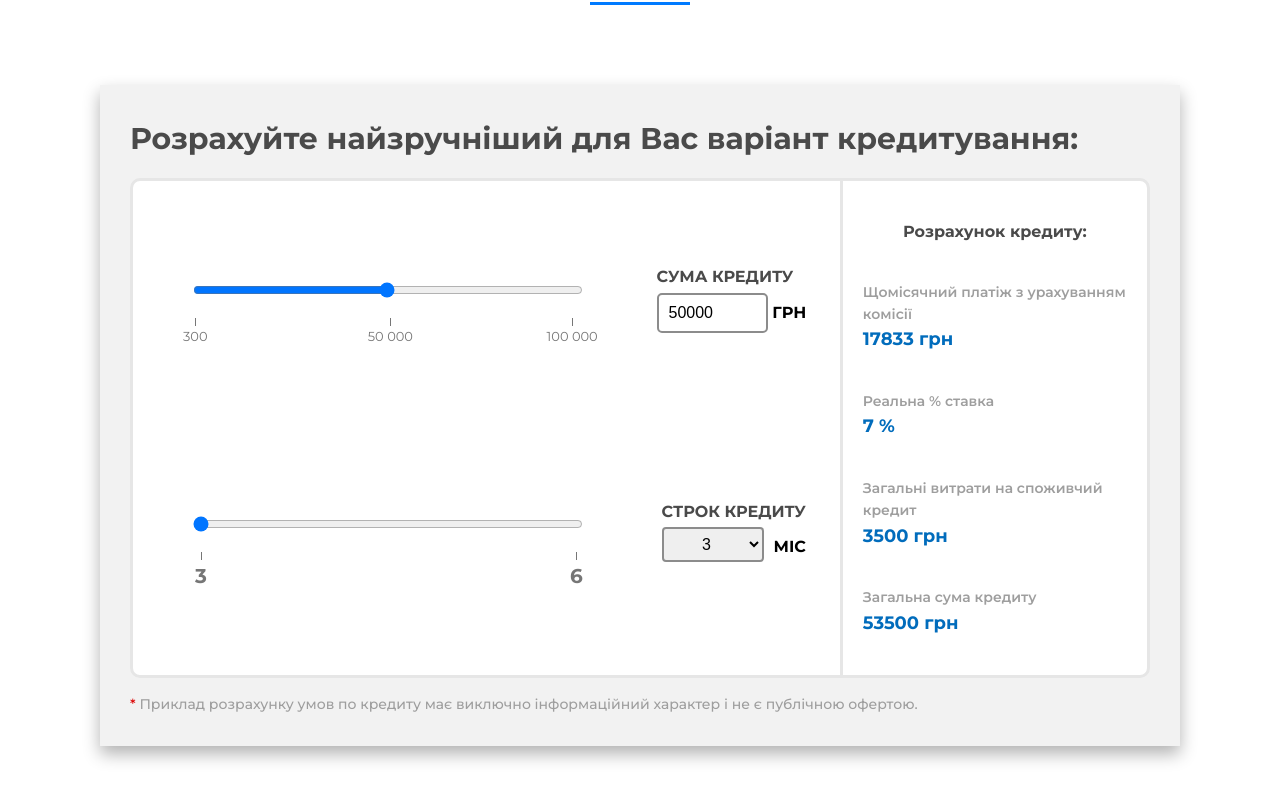
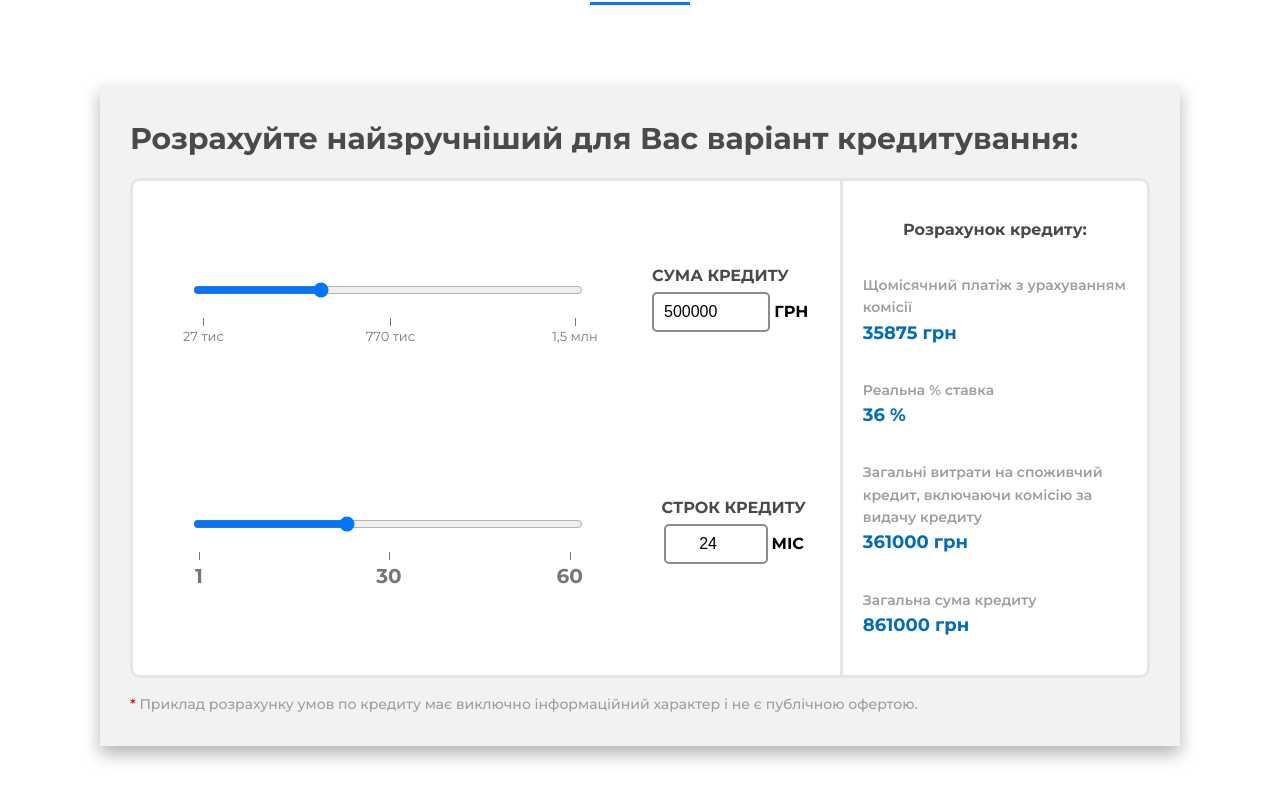
Before and after one commit to AAlexanderV/MFinance, a plain HTML site: page index.html in a window 1280 px wide. Shown: the part 2066-2866 px from the top of the page. Drawn offline with nearby package versions, Linux system fonts and the light colour scheme.

Commit message:
fixed calculator

```diff
--- a/app.js
+++ b/app.js
@@ -83,7 +83,7 @@ uahInput.addEventListener(
 
 // Ползунок months
 let mnthRange = document.querySelector(".range_month_input");
-let mnthInput = document.querySelector(".calc_month_select");
+let mnthInput = document.querySelector(".month_input");
 
 mnthRange.addEventListener(
   "input",
@@ -113,14 +113,13 @@ let totalCredit = document.getElementById("totalCredit");
 
 function recalc() {
   let loanBody = Number(uahInput.value);
-  let percent = 7;
-  let expenses = (loanBody / 100) * percent;
+  let percent = 3;
+  let expenses = (loanBody * percent * mnthInput.value) / 100 + 1000;
   let total = expenses + loanBody;
   let perMonth = total / mnthInput.value;
 
-  prcntRate.innerHTML = `${percent} %`;
-  creditExpenses.innerHTML = `${expenses} грн`;
-  // totalCredit.innerHTML = `${total} грн`;
-  totalCredit.innerHTML = `${loanBody + expenses} грн`;
-  monthlyFee.innerHTML = `${Math.round(perMonth)} грн`;
+  monthlyFee.innerHTML = `${Math.round(perMonth)} грн`; //Щомісячний платіж з урахуванням комісії
+  prcntRate.innerHTML = `${percent * 12} %`; //Реальна % ставка
+  creditExpenses.innerHTML = `${expenses} грн`; //Загальні витрати на споживчий кредит
+  totalCredit.innerHTML = `${total} грн`; //Загальна сума кредиту
 }
--- a/index.html
+++ b/index.html
@@ -157,7 +157,7 @@
                             <td class="value">1 556 102 0000 071524</td>
                         </tr>
 
-                        <tr>
+                        <tr  id="licence">
                             <th colspan="2" style="background-color: #cecece">
                                 Свідоцтво Нацфінпослуг або НКЦПФР про реєстрацію фінансової установи
                             </th>
@@ -183,7 +183,7 @@
                             <td class="value">1348</td>
                         </tr>
 
-                        <tr id="license">
+                        <tr>
                             <th colspan="2" style="background-color: #cecece">
                                 Ліцензія
                             </th>
@@ -207,7 +207,7 @@
         <section class="section" id="calc">
             <div class="container">
                 <div class="section_header">
-                    <h2>Кредитний калькулятор</h2>
+                    <h2 style="padding: 0 10px">Кредитний калькулятор</h2>
                 </div>
                 <div class="section_calc">
 
@@ -221,28 +221,31 @@
                                     <div class="calc_inputLeft">
 
                                         <div class="range_uah">
-                                            <input class="range_uah_input" type="range" id="range_uah" name="range_uah" min="300" max="100000" step="100" value="50000">
+                                            <input class="range_uah_input" type="range" id="range_uah" name="range_uah" min="27000" max="1500000" step="1000" value="500000">
                                             <div class="marking">
                                                 <div class="mark_row">
-                                                    <div class="field__mark">300</div>
+                                                    <div class="field__mark">27 тис</div>
                                                 </div>
                                                 <div class="mark_row text-center">
-                                                    <div class="field__mark">50 000</div>
+                                                    <div class="field__mark">770 тис</div>
                                                 </div>
                                                 <div class="mark_row text-right">
-                                                    <div class="field__mark">100 000</div>
+                                                    <div class="field__mark">1,5 млн</div>
                                                 </div>
                                             </div>
                                         </div>
 
                                         <div class="range_month">
-                                            <input class="range_month_input" type="range" id="range_month_input" name="range_month" min="3" max="6" step="1" value="3">
+                                            <input class="range_month_input" type="range" id="range_month_input" name="range_month" min="1" max="60" step="1" value="24">
                                             <div class="marking">
                                                 <div class="mark_row mrg_left">
-                                                    <div class="field__mark fs20">3</div>
+                                                    <div class="field__mark fs20">1</div>
+                                                </div>
+                                                <div class="mark_row text-center">
+                                                    <div class="field__mark fs20">30</div>
                                                 </div>
                                                 <div class="mark_row text-right mrg_right">
-                                                    <div class="field__mark fs20">6</div>
+                                                    <div class="field__mark fs20">60</div>
                                                 </div>
                                             </div>
                                         </div>
@@ -250,24 +253,19 @@
                                     </div>
 
                                     <div class="calc_inputRight">
+
                                         <div class="calc_amount">
                                             <div class="calc_inputRight_heading">СУМА КРЕДИТУ</div>
                                             <div class="calc_uah">
-                                                <input class="uah_input" type="number" min="300" max="100000" value="50000" step="100">
+                                                <input class="uah_input" type="number" min="27000" max="1500000" value="500000" step="1000">
                                                 <span class="input_span">ГРН</span>
                                             </div>
                                         </div>
+
                                         <div class="calc_term">
                                             <div class="calc_inputRight_heading">СТРОК КРЕДИТУ</div>
                                             <div class="calc_month">
-                                                <form class="calc_month_form">
-                                                    <select class="calc_month_select" id="month" name="month">
-                                                        <option value="3">3</option>
-                                                        <option value="4">4</option>
-                                                        <option value="5">5</option>
-                                                        <option value="6">6</option>
-                                                    </select>
-                                                </form>
+                                                <input class="month_input" type="number" min="1" max="60" value="24" step="1">
                                                 <span class="input_span">МІС</span>
                                             </div>
                                         </div>
@@ -288,7 +286,7 @@
                                     </div>
 
                                     <div class="calc_output_block">
-                                        <div class="calc_output_name">Загальні витрати на споживчий кредит</div>
+                                        <div class="calc_output_name">Загальні витрати на споживчий кредит, включаючи комісію за видачу кредиту</div>
                                         <div class="calc_output_value" id="expenses">0 грн</div>
                                     </div>
 
--- a/style.css
+++ b/style.css
@@ -528,6 +528,7 @@ input[type=number]:focus {
 .calc_month {
     display: flex;
     flex-direction: row;
+    justify-content: space-around;
 }
 
 .calc_month_form {
@@ -535,7 +536,7 @@ input[type=number]:focus {
     padding-right: 10px;
 }
 
-.calc_month_select {
+.month_input {
     width: 100%;
     height: 35px;
     border: #8c8c8c 2px solid;
```
Also changed, not shown: documents/documents_main.html (+1 -1 lines).
